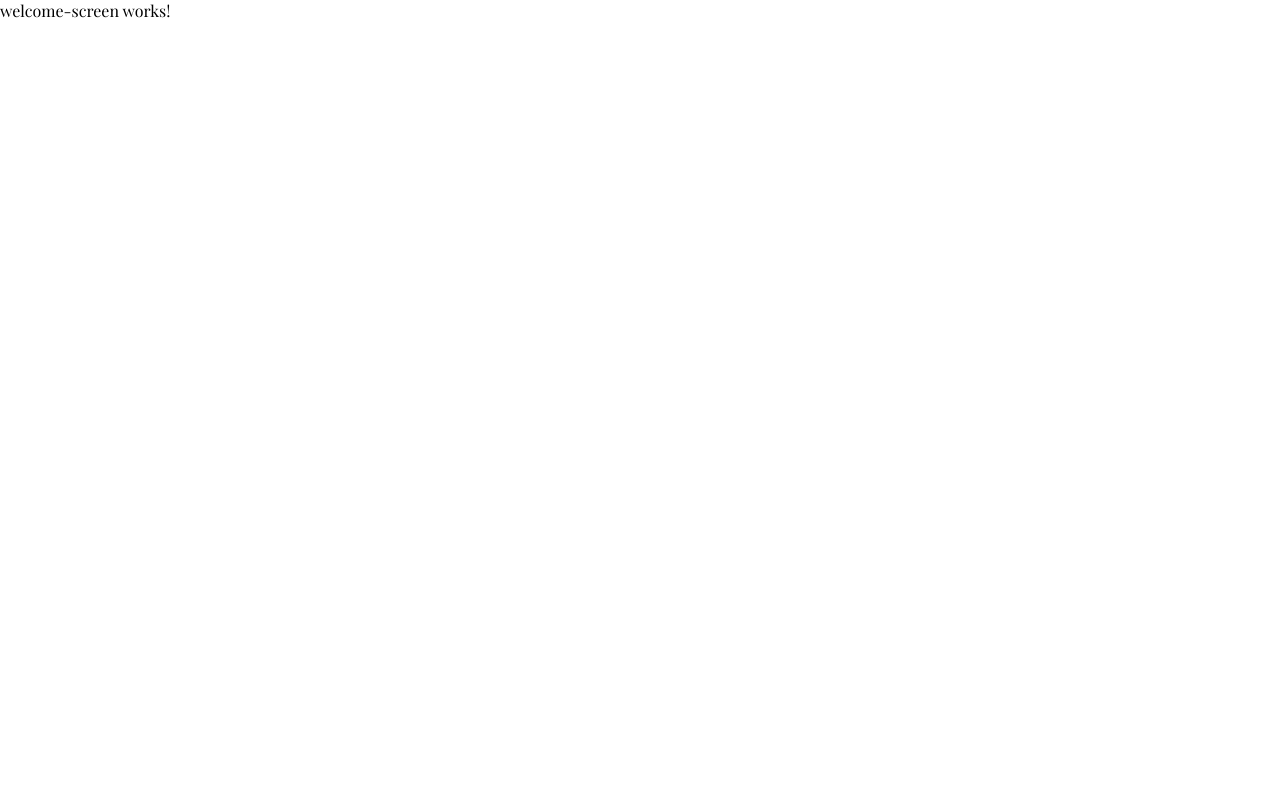
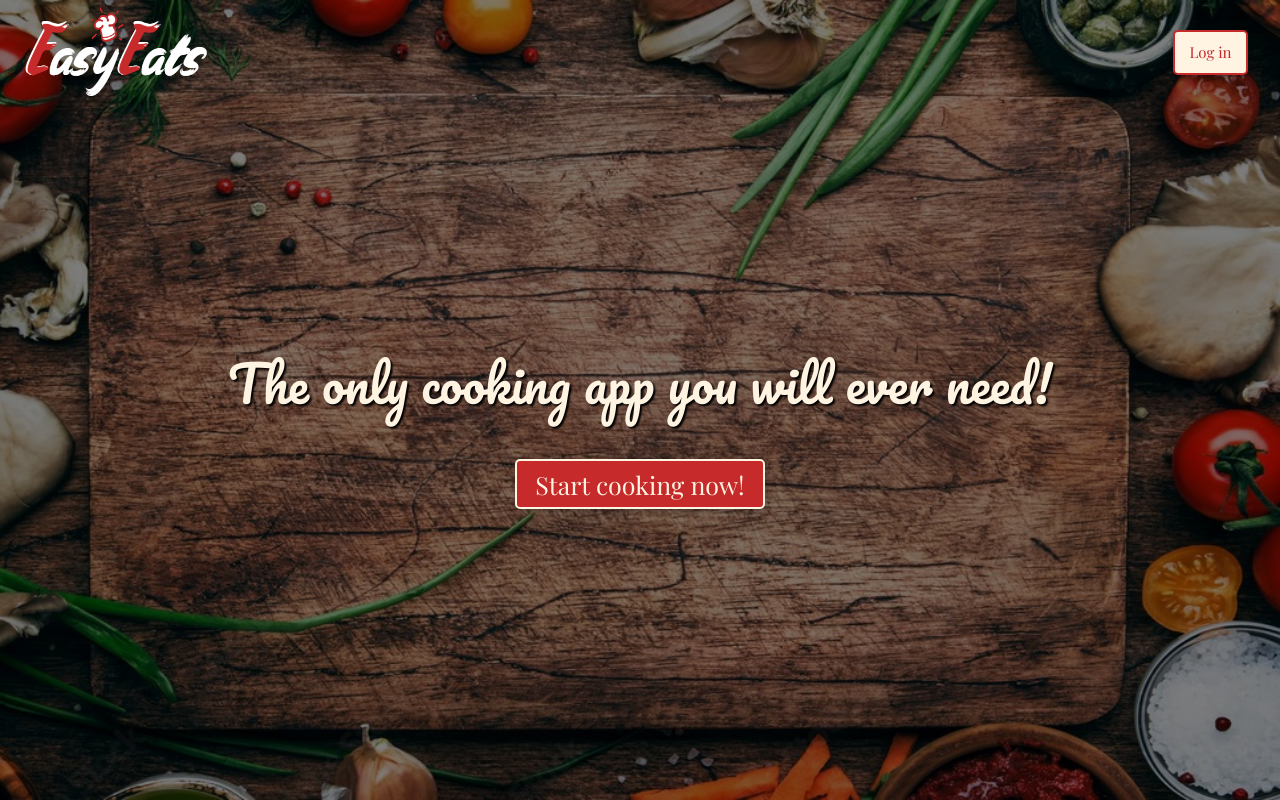
Before and after one commit to matejapetkovska/EasyEats, an Angular app in the folder EasyEats/src/main/Frontend/EasyEats/: page /welcome in a window 1280 px wide. Built offline with nearby package versions, Linux system fonts and the light colour scheme.

Commit message:
Welcome screen

```diff
--- a/EasyEats/src/main/Frontend/EasyEats/src/app/header/header.component.css
+++ b/EasyEats/src/main/Frontend/EasyEats/src/app/header/header.component.css
@@ -1,11 +1,10 @@
-* {
-  --background-color: #191825;
+.header {
+  display: flex;
+  justify-content: space-between;
 }
 
-.header {
-  background-color: var(--background-color);
-  display: flex;
-  justify-content: space-between;
+.left-corner {
+  margin-left: 15px;
 }
 
 .right-corner {
@@ -18,8 +17,11 @@
 button {
   height: 3em;
   width: 5em;
-  border: none;
+  font-size: 15px;
   border-radius: 5px;
+  border: 2px solid var(--red-color);
+  background-color: var(--white);
+  color: var(--red-color);
   box-shadow: 0 2px 5px 0 rgba(0, 0, 0, 0.3);
   transition: transform 300ms ease-in-out;
 }
@@ -27,5 +29,7 @@ button {
 button:hover {
   cursor: pointer;
   transform: scale(1.1);
-  font-weight: bold;
+  border: 2px solid var(--white);
+  background-color: var(--red-color);
+  color: var(--white);
 }
--- a/EasyEats/src/main/Frontend/EasyEats/src/app/header/header.component.html
+++ b/EasyEats/src/main/Frontend/EasyEats/src/app/header/header.component.html
@@ -1,9 +1,10 @@
 <div class="header">
   <div class="left-corner">
-    <img ngSrc="../../assets/images/logo.png" height="100" width="200">
+    <a routerLink="/welcome">
+      <img ngSrc="../../assets/images/logo.png" height="100" width="200">
+    </a>
   </div>
   <div class="right-corner">
     <button>Log in</button>
-    <button>Sign up</button>
   </div>
 </div>
--- a/EasyEats/src/main/Frontend/EasyEats/src/app/welcome-screen/welcome-screen.component.css
+++ b/EasyEats/src/main/Frontend/EasyEats/src/app/welcome-screen/welcome-screen.component.css
@@ -0,0 +1,63 @@
+@import url('https://fonts.googleapis.com/css2?family=Pacifico&display=swap');
+
+* {
+  --red-color: #c62a2a;
+  --white: #FFF3E2;
+}
+
+body {
+  display: flex;
+  flex-direction: column;
+  height: 80vh;
+  margin: 0;
+  z-index: 1;
+}
+
+.background>img {
+  background-size: cover;
+  background-position: center center;
+  filter: brightness(50%);
+  position: fixed;
+  top: 0;
+  left: 0;
+  width: 100%;
+  height: 100%;
+  z-index: -1;
+}
+
+main {
+  flex-grow: 1;
+  display: flex;
+  flex-direction: column;
+  justify-content: center;
+  align-items: center;
+  text-align: center;
+  gap: 2em;
+}
+
+.phrase {
+  font-family: 'Pacifico', cursive;
+  font-size: 50px;
+  color: var(--white);
+  text-shadow: 2px 2px 2px #000;
+}
+
+.sign-up {
+  width: 250px;
+  height: 50px;
+  font-size: 25px;
+  border: 2px solid var(--white);
+  background-color: var(--red-color);
+  color: var(--white);
+  border-radius: 5px;
+  box-shadow: 0 2px 5px 0 rgba(0, 0, 0, 0.3);
+  transition: transform 300ms ease-in-out;
+}
+
+.sign-up:hover {
+  border: 2px solid var(--red-color);
+  background-color: var(--white);
+  color: var(--red-color);
+  cursor: pointer;
+  transform: scale(1.1);
+}
--- a/EasyEats/src/main/Frontend/EasyEats/src/app/welcome-screen/welcome-screen.component.html
+++ b/EasyEats/src/main/Frontend/EasyEats/src/app/welcome-screen/welcome-screen.component.html
@@ -1 +1,13 @@
-<p>welcome-screen works!</p>
+<app-header></app-header>
+
+<body>
+<div class="background">
+  <img src="../../assets/images/background.jpg">
+</div>
+<main>
+  <div class="phrase">
+    The only cooking app you will ever need!
+  </div>
+  <button class="sign-up">Start cooking now!</button>
+</main>
+</body>
```
Also changed, not shown: EasyEats/src/main/Frontend/EasyEats/src/assets/images/background.jpg (added).
